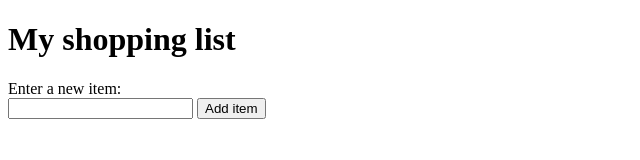
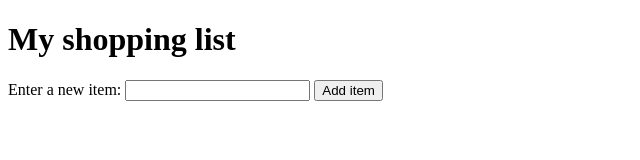
Before and after one commit to bodeddy/shopping-list-example, a plain HTML site: page index.html in a window 1280 px wide. Shown: the whole page, without its empty margins (0-640 px from the left). Drawn offline with Linux system fonts and the light colour scheme.

Commit message:
Fix incorrect element - label

```diff
--- a/index.html
+++ b/index.html
@@ -13,7 +13,7 @@
     <h1>My shopping list</h1>
 
     <form>
-        <form for="item">Enter a new item:</form>
+        <label for="item">Enter a new item:</label>
         <input type="text" name="item" id="item">
         <button>Add item</button>
     </form>
```
